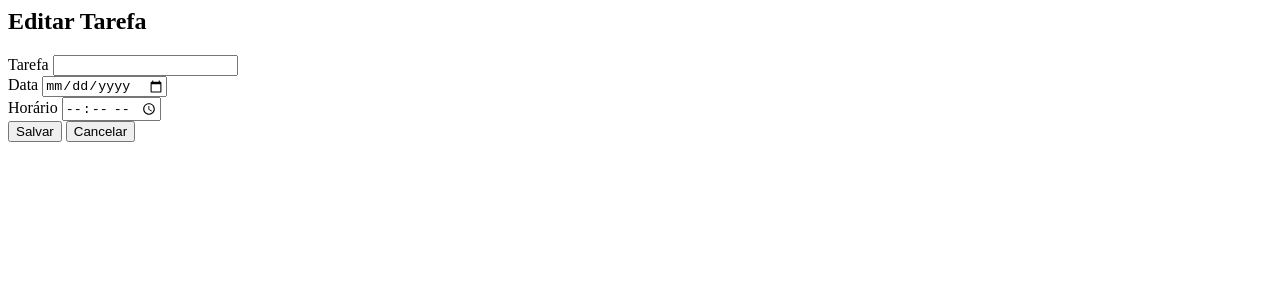
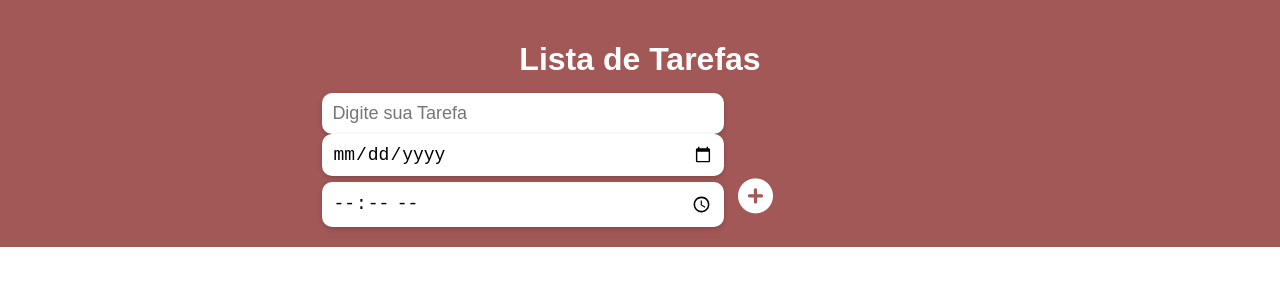
Before and after one commit to Gileade2130/Listadetarefas, a plain HTML site: page index.html in a window 1280 px wide. Drawn offline with Linux system fonts and the light colour scheme.

Commit message:
Update index.html

```diff
--- a/index.html
+++ b/index.html
@@ -1,23 +1,25 @@
-<div id="edit-modal" class="modal-overlay hidden">
-    <div class="modal-content">
-        <h2>Editar Tarefa</h2>
-        <form id="edit-form">
-            <div class="input-group">
-                <label for="edit-tarefa">Tarefa</label>
-                <input type="text" id="edit-tarefa" required>
-            </div>
-            <div class="input-group">
-                <label for="edit-data">Data</label>
-                <input type="date" id="edit-data">
-            </div>
-            <div class="input-group">
-                <label for="edit-horario">Horário</label>
-                <input type="time" id="edit-horario">
-            </div>
-            <div class="modal-buttons">
-                <button type="submit" id="save-edit-btn">Salvar</button>
-                <button type="button" id="cancel-edit-btn">Cancelar</button>
-            </div>
-        </form>
+<!DOCTYPE html>
+<html lang="en">
+<head>
+    <meta charset="UTF-8">
+    <meta name="viewport" content="width=device-width, initial-scale=1.0">
+    <title>Lista de Tarefas</title>
+    <link rel="stylesheet" href="estilo.css">
+    <link rel="stylesheet" href="https://cdnjs.cloudflare.com/ajax/libs/font-awesome/6.4.0/css/all.min.css">
+</head>
+<body>
+<header>
+    <h1> Lista de Tarefas </h1>
+    <div class="input-container">
+        <input type="text" id="tarefa" placeholder="Digite sua Tarefa">
+        <input type="date" id="data-input">
+        <input type="time" id="horario-input">
+        <button id="btn"><i class="fas fa-plus-circle"></i></button>
     </div>
-</div>
+</header>
+
+<ul id="lista"></ul>
+
+<script src="script.js"></script>
+</body>
+</html>
```
